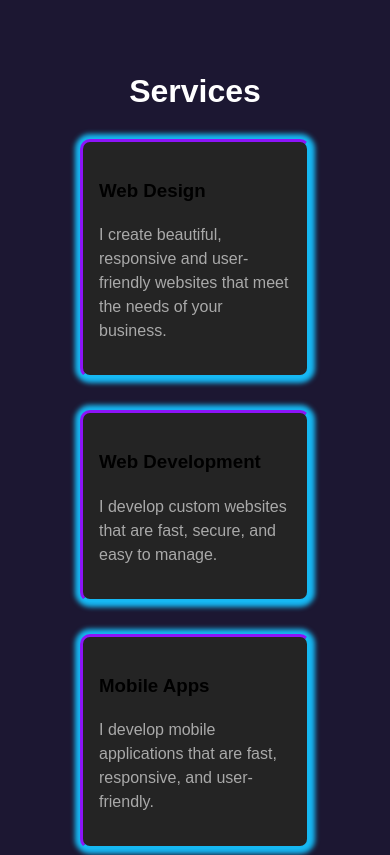
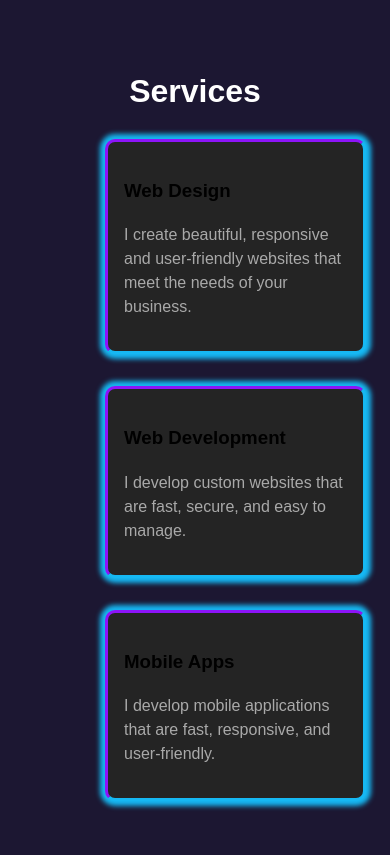
Before and after one commit to elijahizkiel/react-portfolio, a React (Vite) app: page / in a window 390 px wide. Shown: the part 1560-2415 px from the top of the page. Built offline with nearby package versions, Linux system fonts and the light colour scheme.

Commit message:
feat: add framer-motion and react-type-animation dependencies; enhance CardService and Services components with animations

```diff
--- a/package.json
+++ b/package.json
@@ -11,10 +11,12 @@
   },
   "dependencies": {
     "@emailjs/browser": "^4.4.1",
+    "framer-motion": "^12.5.0",
     "react": "^18.2.0",
     "react-dom": "^18.2.0",
     "react-router-dom": "^7.3.0",
-    "react-scroll": "^1.9.3"
+    "react-scroll": "^1.9.3",
+    "react-type-animation": "^3.2.0"
   },
   "devDependencies": {
     "@eslint/js": "^9.21.0",
--- a/src/components/Services.jsx
+++ b/src/components/Services.jsx
@@ -1,4 +1,5 @@
-import CardService from "./CardService"
+import CardService from "./CardService";
+import { motion } from "framer-motion";
 
 export default function Services({ services }) {
   return (
@@ -6,7 +7,14 @@ export default function Services({ services }) {
       <h2>Services</h2>
       <div className="services-container">
         {services?.map((service) => (
-          <CardService key={service.id} service={service} />
+          <motion.div
+            key={service.id}
+            whileInView={{ opacity: 1, x: 25 }}
+            animate={{ opacity: 0.5, x: service.id % 2 !== 0 ? -150 : 150 }}
+            transition={{ duration: 1 }}
+          >
+            <CardService service={service} />
+          </motion.div>
         ))}
       </div>
     </section>
--- a/src/index.css
+++ b/src/index.css
@@ -440,7 +440,7 @@ main {
     width: 100%;
   }
   .card-service {
-    width: 90vw;
+    width: 85%;
   }
   .projects {
     padding: 3rem 1rem;
```
